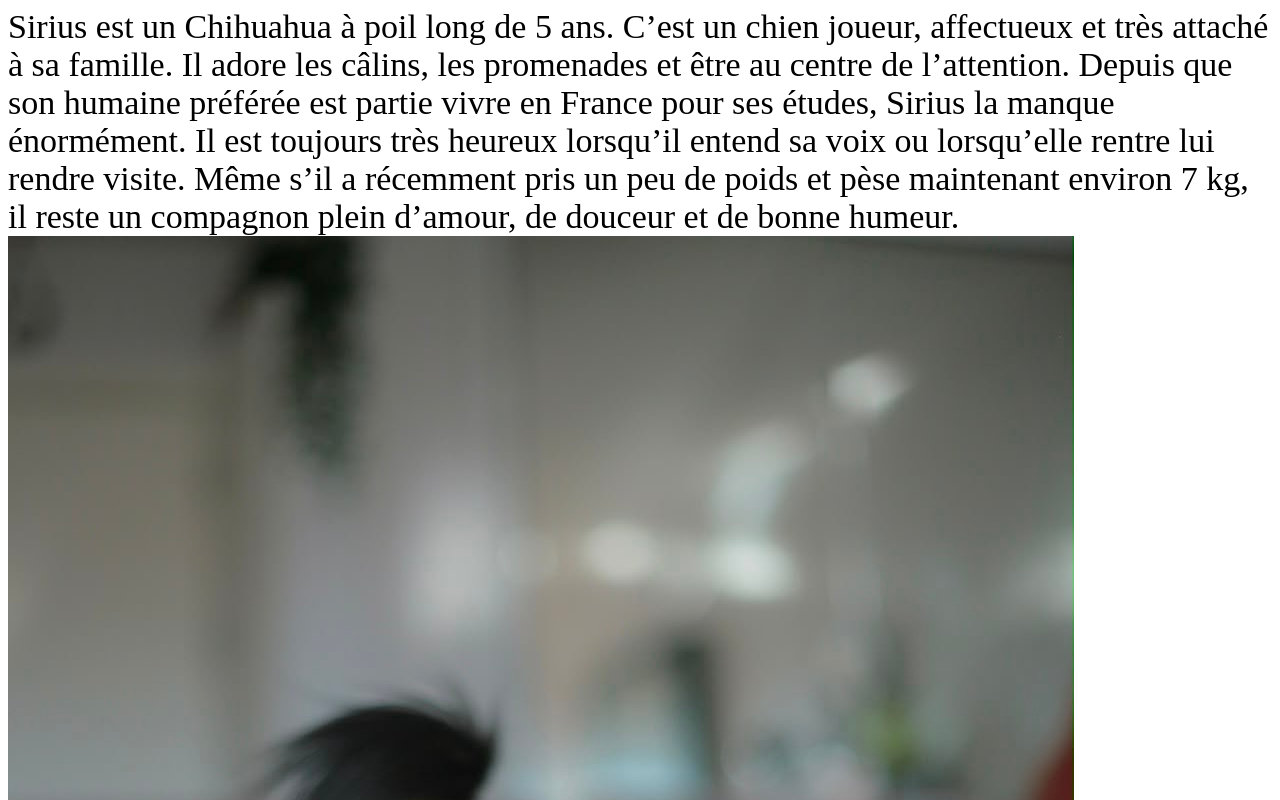
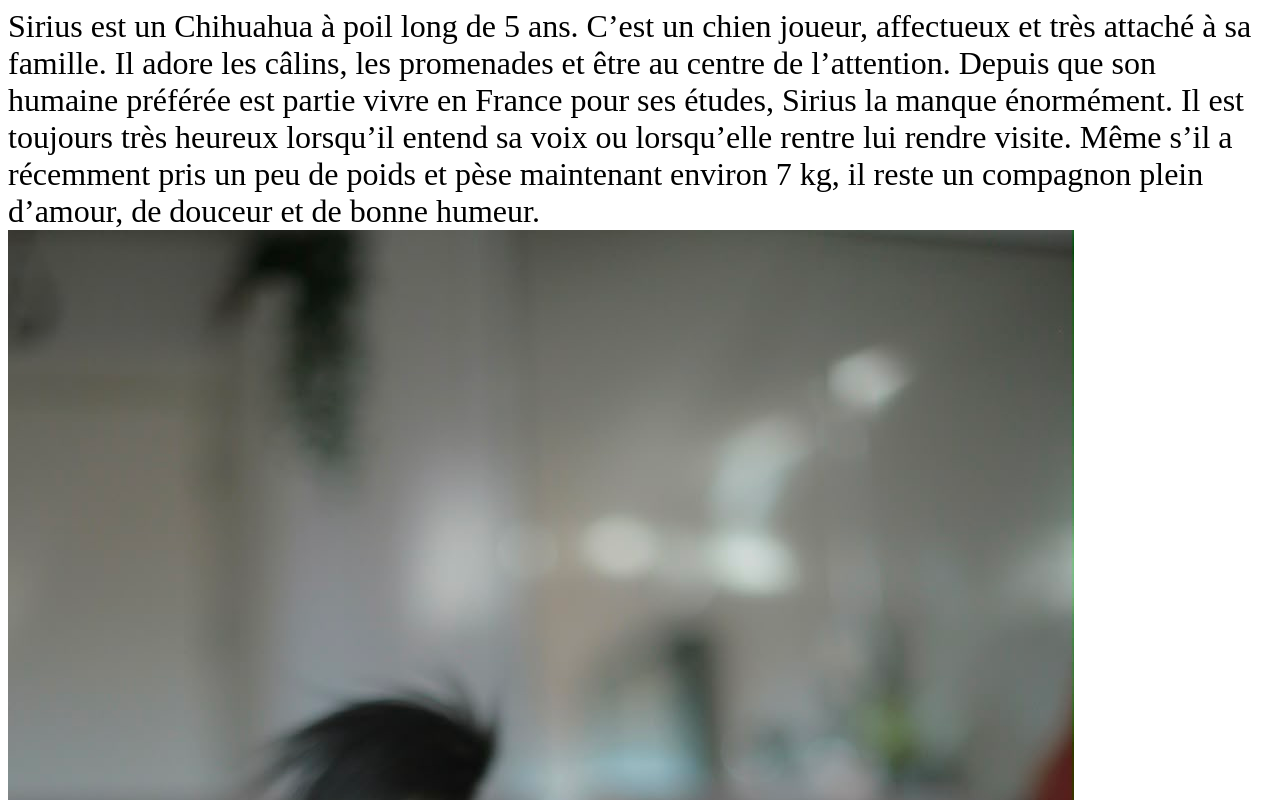
Before and after one commit to eyluluysal06/sirius, a plain HTML site: page index.html in a window 1280 px wide. Shown: the top 800 px of the page. Drawn offline with Linux system fonts and the light colour scheme.

Commit message:
updated index.html

```diff
--- a/index.html
+++ b/index.html
@@ -5,9 +5,9 @@
     <title>Sirius!</title>
 </head>
 
-<body style="font-size: 34px;">
+<body>
 
-    <div id="bio"></div>
+    <div id="bio" style="font-size: 32px;"></div>
 
     <img src="4bed85de-e785-4881-8d83-7608b8796a07.jpeg">
     <img src="e37f7be3-7f44-4d41-b572-a4bfe67e5248.jpeg">
```
